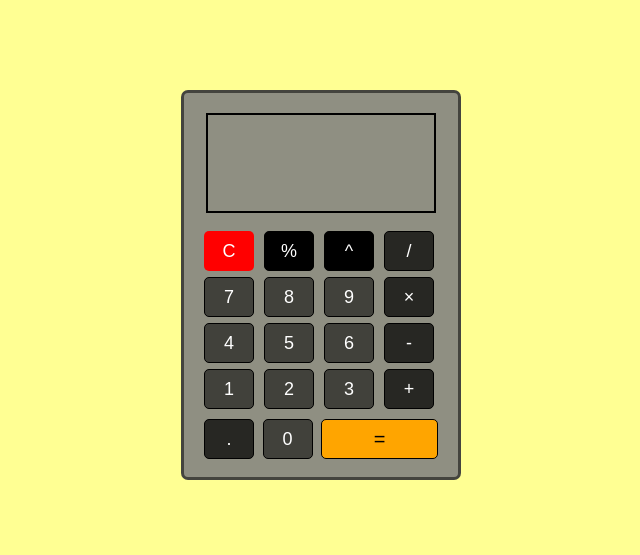
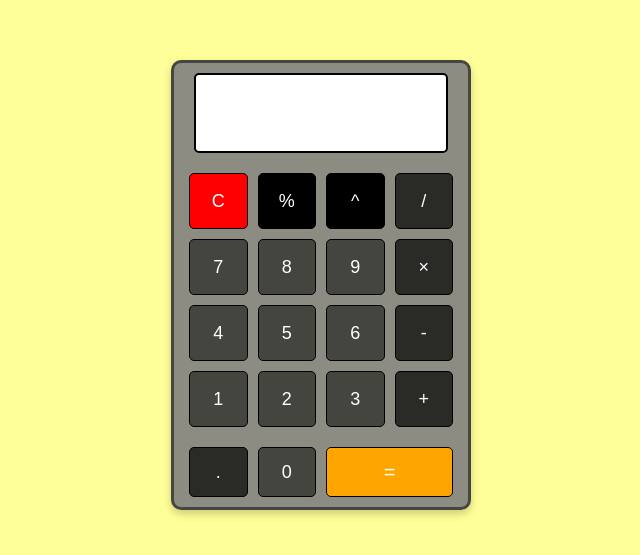
Before and after one commit to Rodyhat/calculator-app, a plain HTML site: page index.html in a window 1280 px wide. Shown: the part 115-670 px from the top of the page, without its empty margins (319-959 px from the left). Drawn offline with Linux system fonts and the light colour scheme.

Commit message:
input adjustment

```diff
--- a/first_project.css
+++ b/first_project.css
@@ -5,89 +5,102 @@
 }
 
 body {
-    background-color: rgba(255, 255, 0, 0.424);
+    background-color: rgba(255, 255, 0, 0.4); /* Slightly transparent yellow */
     display: flex;
     justify-content: center;
+    align-items: center;
     height: 100vh;
     width: 100%;
-    align-items: center;
+    font-family: Arial, sans-serif;
 }
 
 .container {
-    background-color: rgba(128, 128, 128, 0.879);
-    width: 280px;
-    height: 390px;
-    border-radius: 7px;
-    border: 3px solid rgba(0, 0, 0, 0.52);
+    background-color: rgba(128, 128, 128, 0.9); /* Slightly transparent grey */
+    width: 300px;
+    height: 450px;
+    border-radius: 10px;
+    border: 3px solid rgba(0, 0, 0, 0.5);
+    box-shadow: 0 4px 8px rgba(0, 0, 0, 0.2);
+    overflow: hidden;
+    display: flex;
+    flex-direction: column;
 }
 
-#display{
-    font-size: 30px;
-   border: 2px solid #000;
-   padding: 65px 0 0 200px;
-
+#display {
+    font-size: 24px;
+    text-align: right;
+    padding: 20px;
+    height: 80px;
+    border-bottom: 2px solid #000;
+    background-color: white;
+    color: black;
+    overflow: hidden;
+    word-wrap: break-word;
 }
 
 .buttons {
     display: grid;
     grid-template-columns: repeat(4, 1fr);
-    padding: 0 20px 0px 20px;
-    gap: 6px;
+    padding: 10px 15px;
+    gap: 10px;
+    flex-grow: 1;
 }
 
-.input{
-    width: 230px;
-    margin: 20px 30px 20px 22px;
-    margin-bottom: 18px;
-    height: 100px;
+.input {
+    width: calc(100% - 40px); /* Account for padding inside the container */
+    margin: 10px auto;
+    height: 80px;
     border: 2px solid #000;
+    border-radius: 5px;
+    background-color: white;
+}
+
+button {
+    display: flex;
+    justify-content: center;
+    align-items: center;
+    font-size: 18px;
+    border-radius: 5px;
+    border: 1px solid black;
+    cursor: pointer;
+    transition: all 0.3s ease;
+}
+
+button:hover {
+    transform: scale(1.1); /* Slight zoom on hover */
 }
 
 .black {
     background-color: black;
     color: white;
-    border: 1px solid black;
-    border-radius: 5px;
-    font-size: 18px;
-    width: 50px;
-    height: 40px;
 }
 
-.redDy{
+.redDy {
     background-color: red;
-    border: none;
+    color: white;
 }
 
 .grey {
-    background-color: rgba(0, 0, 0, 0.731);
-    border-radius: 5px;
-    font-size: 18px;
-    border: 1px solid black;
+    background-color: rgba(0, 0, 0, 0.7);
     color: white;
-    width: 50px;
-    height: 40px;
 }
 
 .hash {
-    background-color: rgba(0, 0, 0, 0.545);
+    background-color: rgba(0, 0, 0, 0.5);
     color: white;
-    border: 1px solid black;
-    border-radius: 5px;
-    font-size: 18px;
-    width: 50px;
-    height: 40px;
 }
 
 .orange {
     background-color: orange;
-    border-radius: 5px;
-    border: 1px solid black;
-    color: black;
+    color: white;
     font-size: 20px;
+    grid-column: span 2;
+    height: 50px;
 }
 
 .second {
     display: grid;
-    grid-template-columns: repeat(2, 1fr) 2fr;
-    margin: 10px 20px;
+    grid-template-columns: repeat(4, 1fr);
+    gap: 10px;
+    padding: 10px 15px;
 }
--- /dev/null
+++ b/style.css
@@ -0,0 +1,65 @@
+body {
+    display: flex;
+    justify-content: center;
+    align-items: center;
+    height: 100vh; /* Full viewport height */
+    background-color: #f4f4f4; /* Light background for contrast */
+}
+
+.calculator {
+    border: 1px solid #ccc;
+    border-radius: 5px;
+    width: 400px;
+    margin: 0 auto;
+    display: flex;
+    flex-direction: column;
+}
+
+.calculator-screen {
+    width: 100%;
+    height: 80px;
+    border: none;
+    background-color: #252525;
+    color: #fff;
+    text-align: right;
+    padding: 20px;
+    font-size: 2rem;
+}
+
+.calculator-keys {
+    display: grid;
+    grid-template-columns: repeat(4, 1fr);
+    grid-gap: 10px; /* Space between buttons */
+    padding: 20px;
+}
+
+button {
+    height: 60px;
+    font-size: 2rem;
+    border: none;
+    border-radius: 5px;
+    background-color: #f0f0f0;
+    cursor: pointer;
+    transition: background-color 0.3s;
+}
+
+button:hover {
+    background-color: #eaeaea;
+}
+
+.operator {
+    background-color: #f9a825; /* Distinct color for operators */
+    color: white;
+}
+
+.equal-sign {
+    grid-column: span 2; /* Make equal sign span two columns */
+    background-color: #2e86c0;
+    color: white;
+}
+
+@media (max-width: 500px) {
+    .calculator {
+        width: 100%; /* Full width on smaller screens */
+    }
+}
```
Also changed, not shown: index2.html (added, +34 -0 lines).
